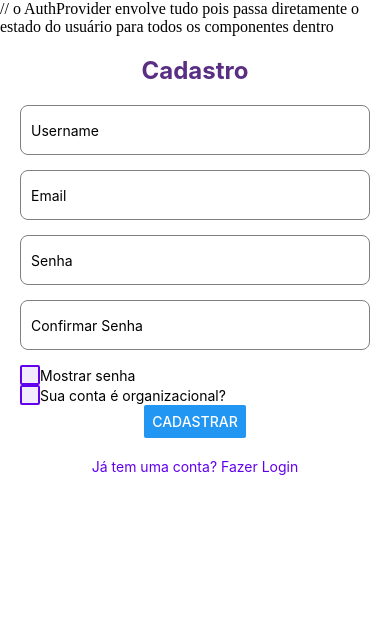
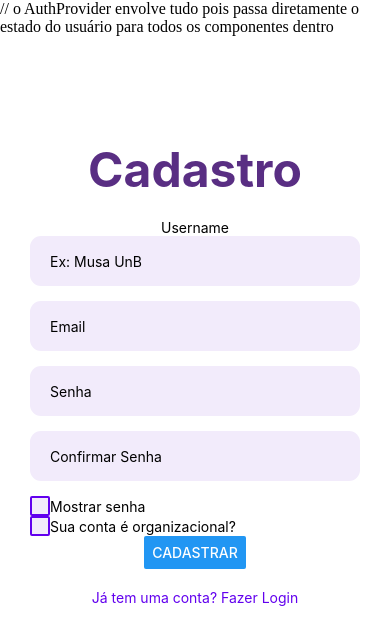
Before and after one commit to fga-eps-mds/2025.2-Inti, a React Native app: screen /Register in a window 390 px wide. Shown: the top 644 px of the page. Built offline with nearby package versions, Linux system fonts and the light colour scheme.

Commit message:
[STYELE]: Configura título da tela de cadastro

```diff
--- a/src/screens/auth/RegisterScreen.tsx
+++ b/src/screens/auth/RegisterScreen.tsx
@@ -24,17 +24,17 @@ export default function RegisterScreen({ navigation }: AuthScreenProps<'Register
             return;
         }
 
-        if (!emailRegex.test(email.trim())){
+        if (!emailRegex.test(email.trim())) {
             Alert.alert('Erro', 'Por favor insira um email válido.');
             return;
         }
 
-        if (!hasNumber.test(password)){
+        if (!hasNumber.test(password)) {
             Alert.alert('Erro', 'A senha deve conter um número.');
             return;
         }
 
-        if (!hasUpper.test(password)){
+        if (!hasUpper.test(password)) {
             Alert.alert('Erro', 'A senha deve conter uma letra maiúscula.');
             return;
         }
@@ -56,9 +56,13 @@ export default function RegisterScreen({ navigation }: AuthScreenProps<'Register
         <View style={styles.container}>
             <Text style={styles.title}>Cadastro</Text>
 
+            {/* <View style={styles.form}> */}
+                <Text>Username</Text>
                 <TextInput
-                style={styles.input}
-                placeholder="Username"
+                    style={[
+                        styles.input,
+                    ]}
+                    placeholder="Ex: Musa UnB"
                     value={username}
                     onChangeText={setUsername}
                     autoCapitalize="none"
@@ -86,22 +90,25 @@ export default function RegisterScreen({ navigation }: AuthScreenProps<'Register
                     onChangeText={setConfirmPassword}
                     secureTextEntry={!showPassword}
                 />
+            {/* </View> */}
+
             <View style={styles.inputCheckbox}>
                 <Pressable
                     style={[
                         styles.checkbox,
                         showPassword && styles.checkboxChecked
                     ]}
-                    onPress={() => {setShowPassword(!showPassword)
+                    onPress={() => {
+                        setShowPassword(!showPassword)
                         // console.log('showPassword:', !showPassword);
 
                     }}
                 />
 
-                <Text style = {styles.textCheckbox}>Mostrar senha</Text>
+                <Text style={styles.textCheckbox}>Mostrar senha</Text>
             </View>
 
-            <View style= {styles.inputCheckbox}>
+            <View style={styles.inputCheckbox}>
                 <Pressable
                     style={[
                         styles.checkbox,
@@ -109,7 +116,7 @@ export default function RegisterScreen({ navigation }: AuthScreenProps<'Register
                     ]}
                     onPress={() => setAccountType(!accountType)}
                 />
-                <Text style = {styles.textCheckbox}>Sua conta é organizacional?</Text>
+                <Text style={styles.textCheckbox}>Sua conta é organizacional?</Text>
             </View>
 
 
@@ -129,26 +136,38 @@ const styles = StyleSheet.create({
         flex: 1,
         justifyContent: 'flex-start',
         alignItems: 'center',
-        padding: 20,
+        padding: 30,
         backgroundColor: '#fff',
+        paddingTop: 104,
     },
     title: {
-        fontSize: 24,
+        fontSize: 48,
         fontWeight: 'bold',
         marginBottom: 20,
         color: '#592E83',
         alignItems: 'flex-start'
 
     },
+    // form: {
+
+    // },
     input: {
         width: '100%',
         height: 50,
         borderColor: 'gray',
-        borderWidth: 1,
-        borderRadius: 8,
+        borderRadius: 11,
         paddingHorizontal: 10,
         marginBottom: 15,
+        borderWidth: undefined,
+        backgroundColor: '#F2EBFB',
+        paddingLeft: 20,
     },
+
+    inputFocused: {
+        borderWidth: 1,
+        borderColor: '#592E83',
+    },
+
     linkText: {
         color: '#6200EE',
         marginTop: 20,
```
Lines whose indentation alone changed are shown as unchanged.
